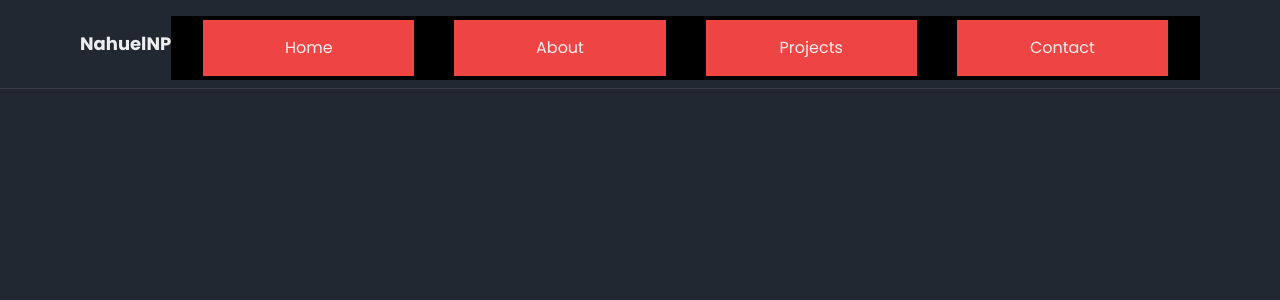
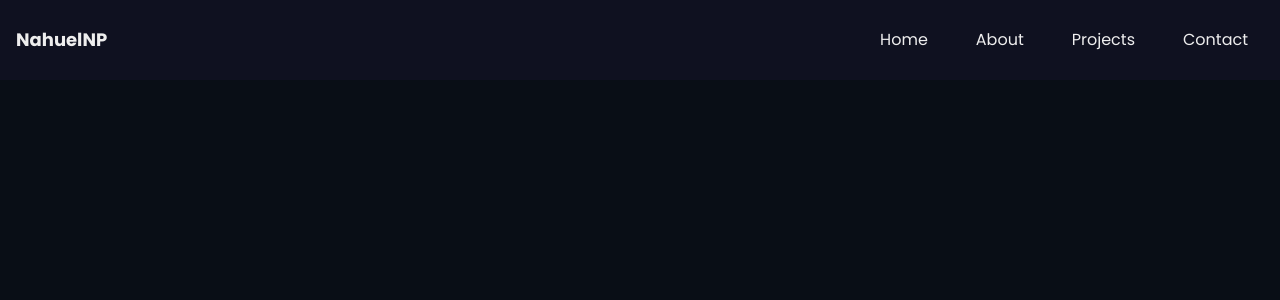
Before and after one commit to Nahuel-circulo/portfolio, a Next.js app: page / in a window 1280 px wide. Shown: the top 300 px of the page. Built offline with nearby package versions, Linux system fonts and the light colour scheme.

Commit message:
navbar responsive

```diff
--- a/src/app/layout.tsx
+++ b/src/app/layout.tsx
@@ -16,7 +16,7 @@ export default function RootLayout({
 }) {
   return (
     <html lang="en">
-      <body  className='font-poppins bg-very-dark-green'>
+      <body  className='font-poppins bg-my-very-dark-purple'>
         <NavBar/>
         {children}</body>
     </html>
--- a/src/app/page.tsx
+++ b/src/app/page.tsx
@@ -1,6 +1,6 @@
 'use client'
 import Image from 'next/image'
-import { useRef } from 'react';
+
 
 
 export default function Home() {
--- a/src/components/NavBar.tsx
+++ b/src/components/NavBar.tsx
@@ -10,25 +10,31 @@ const NavBar = () => {
   const [isOpen, setIsOpen] = useState(false)
 
   return (
-    <nav className="fixed w-full py-4 border-b border-my-gray">
-      <div className=" mx-auto h-14 px-4 rounded-xl  max-w-[90%] flex justify-between text-my-white">
+    <nav className="fixed w-full py-4 bg-my-dark-purple">
+      <div className="flex items-center justify-between h-12 px-4 mx-auto max-w-7xl rounded-xl text-my-white">
         <div className="flex items-center text-lg font-bold ">NahuelNP</div>
-        <div onClick={() => setIsOpen(!isOpen)} className={`${isOpen ? "left-0" : "left-full"} fixed md:static top-0 p-8  flex bg-black flex-col items-end md:flex-row md:items-center md:justify-end  w-full h-screen md:h-auto gap-4 md:gap-10 transition-all  `}>
-          <button aria-label="Close Menu" onClick={() => setIsOpen(!isOpen)} className="w-8 h-8 transition-colors bg-blue-200 md:hidden hover:text-my-green te"><CloseIcon/></button>
-          <Link href="#home" className="w-full py-4 text-center transition-colors bg-red-500 hover:text-my-green">
+
+        <div onClick={() => setIsOpen(!isOpen)}
+          className={`${isOpen ? "left-0" : "left-full"} fixed md:static top-0 bg-my-dark-purple    py-6 md:p-0 px-4   flex flex-col items-end md:flex-row md:items-center md:justify-end  w-full h-screen md:h-auto gap-4  transition-all  `}>
+
+
+
+          <button aria-label="Close Menu" onClick={() => setIsOpen(!isOpen)} className="w-8 h-8 transition-colors fill-white md:hidden "><CloseIcon /></button>
+          <Link href="#home" className="w-full py-2 text-center transition-colors md:px-4 md:w-auto hover:text-my-purple">
             Home
           </Link>
-          <Link href="#about" className="w-full py-4 text-center transition-colors bg-red-500 hover:text-my-green">
+          <Link href="#about" className="w-full py-2 text-center transition-colors md:px-4 md:w-auto hover:text-my-purple">
             About
           </Link>
-          <Link href="#projects" className="w-full py-4 text-center transition-colors bg-red-500 hover:text-my-green">
+          <Link href="#projects" className="w-full py-2 text-center transition-colors md:px-4 md:w-auto hover:text-my-purple">
             Projects
           </Link>
-          <Link href="#contact" className="w-full py-4 text-center transition-colors bg-red-500 hover:text-my-green">
+          <Link href="#contact" className="w-full py-2 text-center transition-colors md:px-4 md:w-auto hover:text-my-purple">
             Contact
           </Link>
+
         </div>
-        <button aria-label="Open Menu" onClick={() => setIsOpen(!isOpen)} className="transition-colors hover:text-my-green md:hidden"><MenuIcon/></button>
+        <button aria-label="Open Menu" onClick={() => setIsOpen(!isOpen)} className="w-8 h-8 transition-colors fill-white md:hidden"><MenuIcon /></button>
 
       </div>
     </nav>
--- a/src/components/icons/CloseIcon.tsx
+++ b/src/components/icons/CloseIcon.tsx
@@ -3,7 +3,7 @@
 
 const CloseIcon = () => {
   return (
-    <svg xmlns="http://www.w3.org/2000/svg" width="24" height="24" viewBox="0 0 24 24" ><path d="m16.192 6.344-4.243 4.242-4.242-4.242-1.414 1.414L10.535 12l-4.242 4.242 1.414 1.414 4.242-4.242 4.243 4.242 1.414-1.414L13.364 12l4.242-4.242z"></path></svg>
+    <svg xmlns="http://www.w3.org/2000/svg"  viewBox="0 0 24 24" ><path d="m16.192 6.344-4.243 4.242-4.242-4.242-1.414 1.414L10.535 12l-4.242 4.242 1.414 1.414 4.242-4.242 4.243 4.242 1.414-1.414L13.364 12l4.242-4.242z"></path></svg>
   );
 }
 
--- a/src/components/icons/MenuIcon.tsx
+++ b/src/components/icons/MenuIcon.tsx
@@ -2,7 +2,7 @@
 
 const MenuIcon = () => {
   return (
-    <svg xmlns="http://www.w3.org/2000/svg" width="24" height="24" viewBox="0 0 24 24" ><path d="M4 6h16v2H4zm0 5h16v2H4zm0 5h16v2H4z"></path></svg>
+    <svg xmlns="http://www.w3.org/2000/svg"  viewBox="0 0 24 24" ><path d="M4 6h16v2H4zm0 5h16v2H4zm0 5h16v2H4z"></path></svg>
   );
 }
 
--- a/tailwind.config.js
+++ b/tailwind.config.js
@@ -13,10 +13,11 @@ module.exports = {
           'conic-gradient(from 180deg at 50% 50%, var(--tw-gradient-stops))'
       },
       colors: {
-        'my-green': '#00ADB5',
+        'my-purple': '#7B4AE2',
         'my-white': '#EEEEEE',
-        'my-gray': '#393E46',
-        'very-dark-green': '#222831'
+        'my-gray': '#84868A',
+        'my-dark-purple': '#0F1120',
+        'my-very-dark-purple': '#090E16'
 
       },
       fontFamily: {
```
